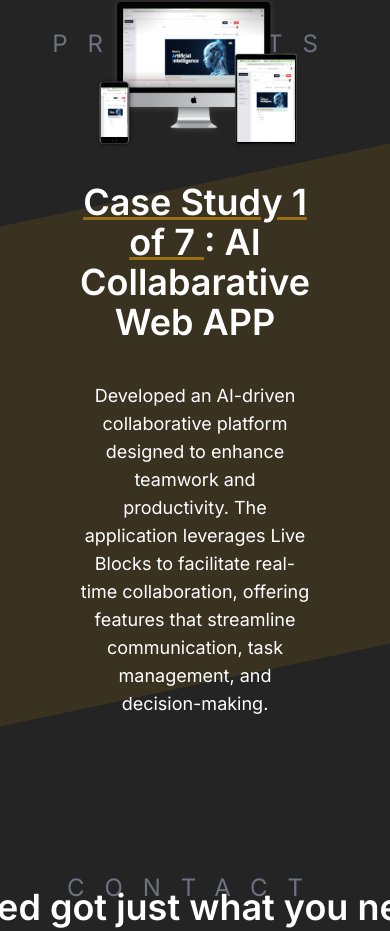
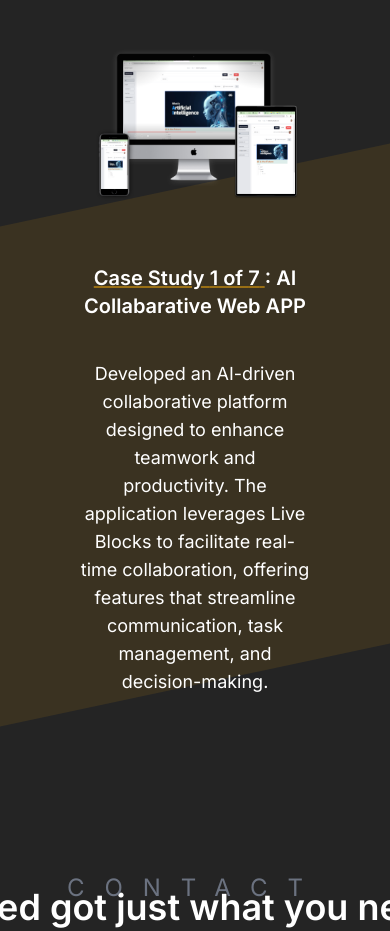
Before and after one commit to Darshan-Darshu/portfolio-darshan, a Next.js app: page / in a window 390 px wide. Shown: the part 3534-4465 px from the top of the page. Built offline with nearby package versions, Linux system fonts and the light colour scheme.

Commit message:
major update

```diff
--- a/components/Projects.tsx
+++ b/components/Projects.tsx
@@ -18,7 +18,7 @@ function Projects() {
       }}
       className="h-screen flex relative flex-col overflow-hidden text-left md:flex-row max-w-full justify-evenly mx-auto items-center z-0"
     >
-      <h3 className="absolute top-24 uppercase tracking-[20px] text-gray-500 text-2xl">
+      <h3 className="absolute top-10 md:top-24 uppercase tracking-[20px] text-gray-500 text-2xl">
         Projects
       </h3>
 
@@ -48,7 +48,7 @@ function Projects() {
             />
 
             <div className="space-y-10 px-0 md:px-10 max-w-6xl">
-              <h4 className="text-4xl font-semibold text-center">
+              <h4 className=" text-xl md:text-2xl lg:text-4xl font-semibold text-center">
                 <span className="underline decoration-[#F7AB0A]/50">
                   Case Study {i + 1} of {projectData.length}{" "}
                 </span>
```
